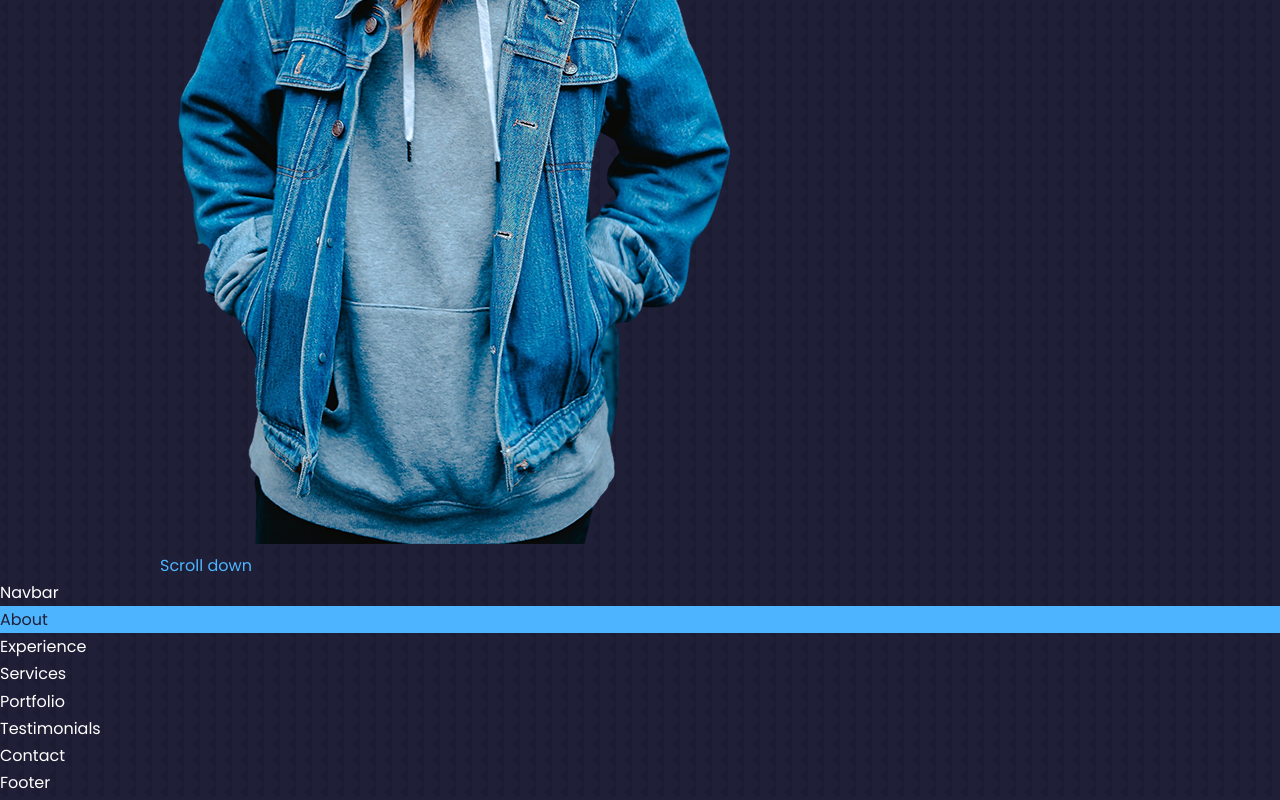
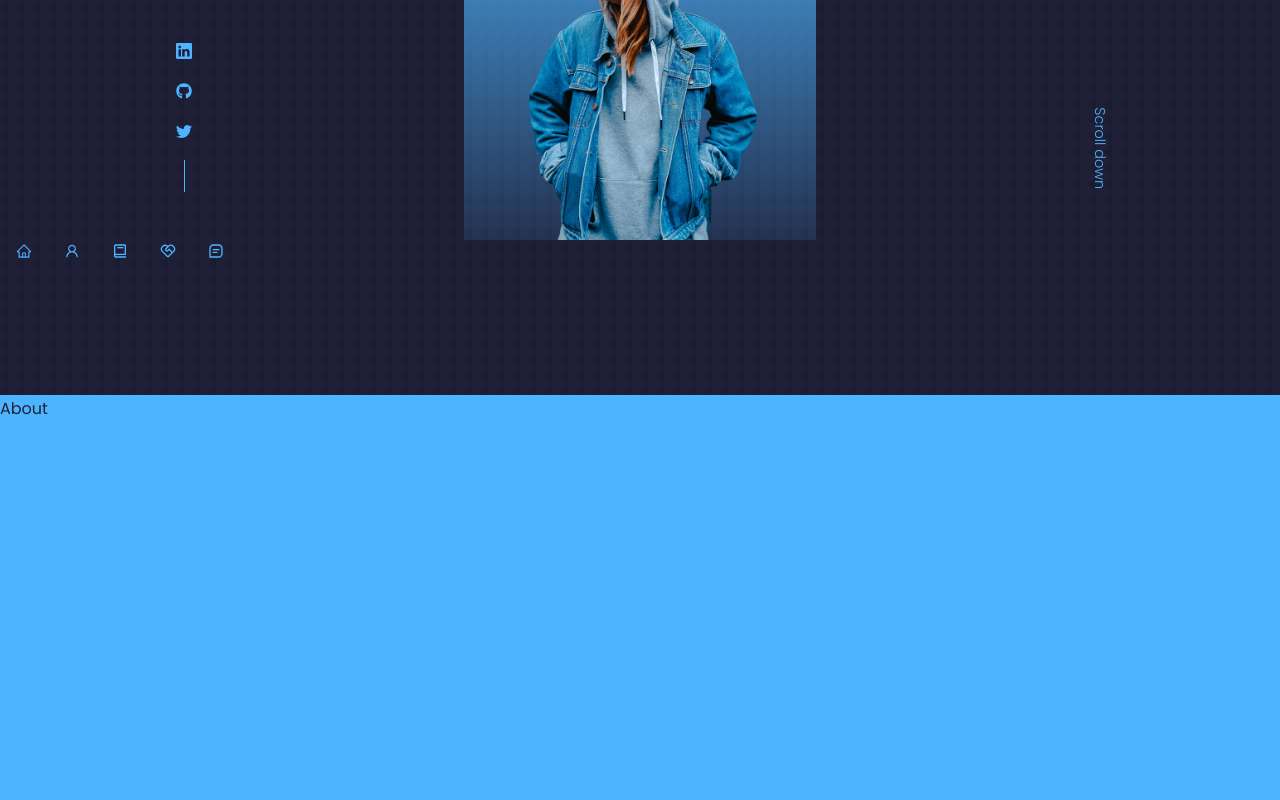
Before and after one commit to Lukmon492/Portfolio-project, a React (Vite) app in the folder New-portfolio/: page / in a window 1280 px wide. Shown: the part 560-1360 px from the top of the page. Built offline with nearby package versions, Linux system fonts and the light colour scheme.

Commit message:
modified

```diff
--- a/New-portfolio/src/components/about/About.jsx
+++ b/New-portfolio/src/components/about/About.jsx
@@ -2,7 +2,11 @@
 import "./about.css";
 
 const About = () => {
-  return <div className="btn-primary">About</div>;
+  return (
+    <section id="about" className="btn-primary">
+      About
+    </section>
+  );
 };
 
 export default About;
--- a/New-portfolio/src/components/contact/Contact.jsx
+++ b/New-portfolio/src/components/contact/Contact.jsx
@@ -2,7 +2,7 @@
 import "./contact.css";
 
 const Contact = () => {
-  return <div>Contact</div>;
+  return <section id="contact">Contact</section>;
 };
 
 export default Contact;
--- a/New-portfolio/src/components/experience/Experience.jsx
+++ b/New-portfolio/src/components/experience/Experience.jsx
@@ -2,7 +2,7 @@
 import "./experience.css";
 
 const Experience = () => {
-  return <div>Experience</div>;
+  return <section id="experience">Experience</section>;
 };
 
 export default Experience;
--- a/New-portfolio/src/components/footer/Footer.jsx
+++ b/New-portfolio/src/components/footer/Footer.jsx
@@ -2,7 +2,7 @@
 import "./footer.css";
 
 const Footer = () => {
-  return <div>Footer</div>;
+  return <section id="footer">Footer</section>;
 };
 
 export default Footer;
--- a/New-portfolio/src/components/header/header.css
+++ b/New-portfolio/src/components/header/header.css
@@ -0,0 +1,79 @@
+header {
+  height: 100vh;
+  padding-top: 7rem;
+  overflow: hidden;
+}
+.header__container {
+  text-align: center;
+  height: 100%;
+  position: relative;
+}
+
+/* ========= CTA ========== */
+.cta {
+  margin-top: 2.5rem;
+  display: flex;
+  gap: 1.2rem;
+  justify-content: center;
+}
+
+/* ========= SOCIALS ========== */
+.header__socials {
+  display: flex;
+  flex-direction: column;
+  align-items: center;
+  gap: 0.8rem;
+  position: absolute;
+  left: 0;
+  bottom: 3rem;
+}
+.header__socials::after {
+  content: " ";
+  width: 1px;
+  height: 2rem;
+  background: var(--color-primary);
+}
+
+/* ========= PROFILE IMG ========== */
+.me {
+  background: linear-gradient(var(--color-primary), transparent);
+  width: 22rem;
+  height: 30rem;
+  position: absolute;
+  left: calc(50% - 11rem);
+  /* left: 50%; */
+  /* transform: translateX(-50%); */
+  margin-top: 4rem;
+  border-radius: 12rem 12rem 0 0;
+  overflow: hidden;
+  padding: 5rem 1.5rem 1.5rem 1.5rem;
+  display: flex;
+  justify-content: center;
+}
+
+/* ========= SCROLL DOWN ========== */
+.scroll__down {
+  position: absolute;
+  right: -2.3rem;
+  bottom: 5rem;
+  font-weight: 300;
+  font-size: 0.9rem;
+  transform: rotate(90deg);
+}
+
+/* ========== MEDIA QUERIES (MEDIUM DEVICES) ========= */
+@media screen and (max-width: 1024px) {
+  header {
+    height: 68vh;
+  }
+}
+/* ========== MEDIA QUERIES (SMALL DEVICES) ========= */
+@media screen and (max-width: 600px) {
+  header {
+    height: 100vh;
+  }
+  .header__socials,
+  .scroll__down {
+    display: none;
+  }
+}
--- a/New-portfolio/src/components/nav/Nav.jsx
+++ b/New-portfolio/src/components/nav/Nav.jsx
@@ -1,8 +1,28 @@
-import React from "react";
 import "./nav.css";
+import { AiOutlineHome, AiOutlineUser } from "react-icons/ai";
+import { BiBook, BiMessageSquareDetail } from "react-icons/bi";
+import { RiServiceLine } from "react-icons/ri";
 
 const Nav = () => {
-  return <div>Navbar</div>;
+  return (
+    <div>
+      <a href="#">
+        <AiOutlineHome />
+      </a>
+      <a href="#about">
+        <AiOutlineUser />
+      </a>
+      <a href="#experience">
+        <BiBook />
+      </a>
+      <a href="#services">
+        <RiServiceLine />
+      </a>
+      <a href="#contact">
+        <BiMessageSquareDetail />
+      </a>
+    </div>
+  );
 };
 
 export default Nav;
--- a/New-portfolio/src/components/nav/nav.css
+++ b/New-portfolio/src/components/nav/nav.css
@@ -0,0 +1,3 @@
+a {
+  margin: 0 1rem;
+}
--- a/New-portfolio/src/components/portfolio/Portfolio.jsx
+++ b/New-portfolio/src/components/portfolio/Portfolio.jsx
@@ -2,7 +2,7 @@
 import "./portfolio.css";
 
 const Portfolio = () => {
-  return <div>Portfolio</div>;
+  return <section id="portfolio">Portfolio</section>;
 };
 
 export default Portfolio;
--- a/New-portfolio/src/components/services/Services.jsx
+++ b/New-portfolio/src/components/services/Services.jsx
@@ -2,7 +2,7 @@
 import "./services.css";
 
 const Services = () => {
-  return <div>Services</div>;
+  return <section id="services">Services</section>;
 };
 
 export default Services;
--- a/New-portfolio/src/components/testimonials/Testimonials.jsx
+++ b/New-portfolio/src/components/testimonials/Testimonials.jsx
@@ -2,7 +2,7 @@
 import "./testimonials.css";
 
 const Testimonials = () => {
-  return <div>Testimonials</div>;
+  return <section id="testimonials">Testimonials</section>;
 };
 
 export default Testimonials;
--- a/New-portfolio/src/index.css
+++ b/New-portfolio/src/index.css
@@ -54,6 +54,7 @@
 }
 section {
   margin-top: 8rem;
+  height: 100vh;
 }
 section > h2,
 section > h5 {
```
